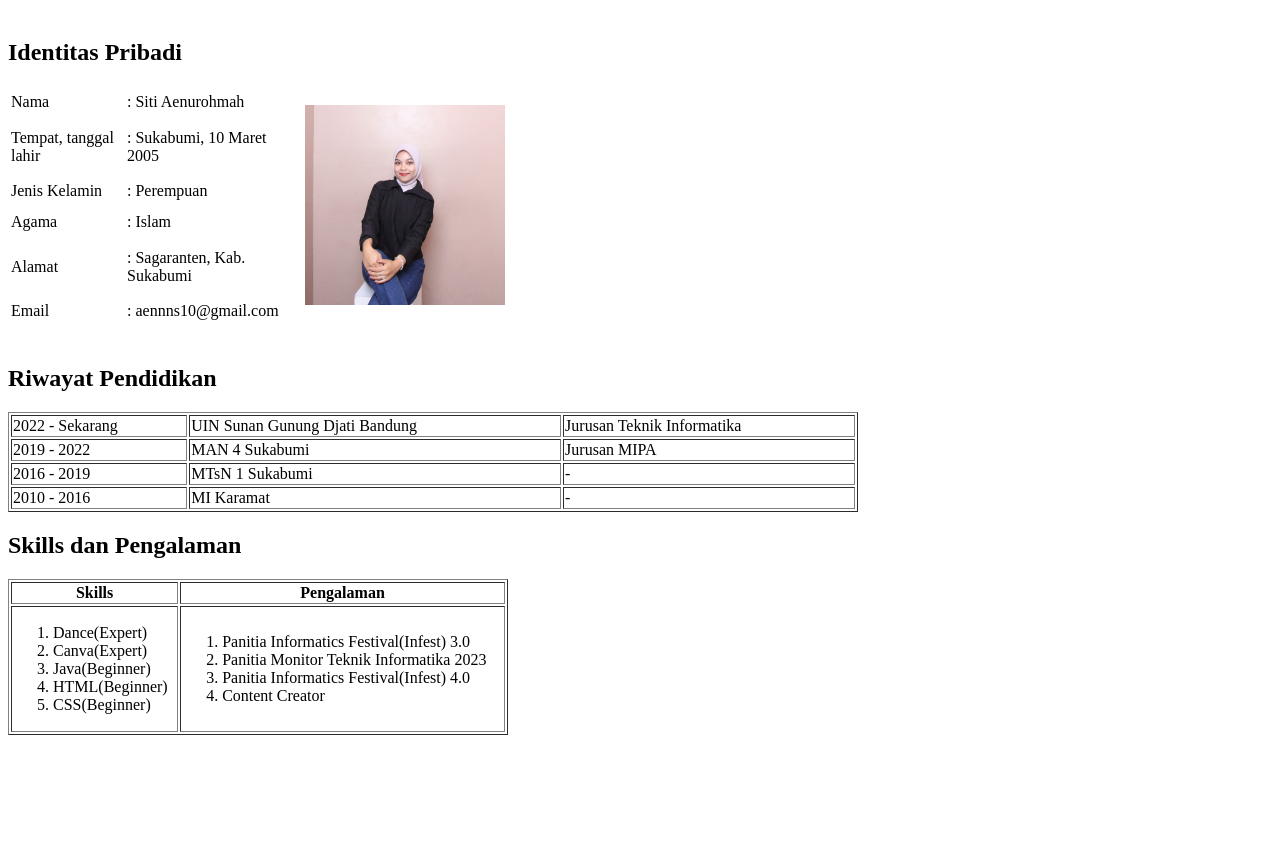
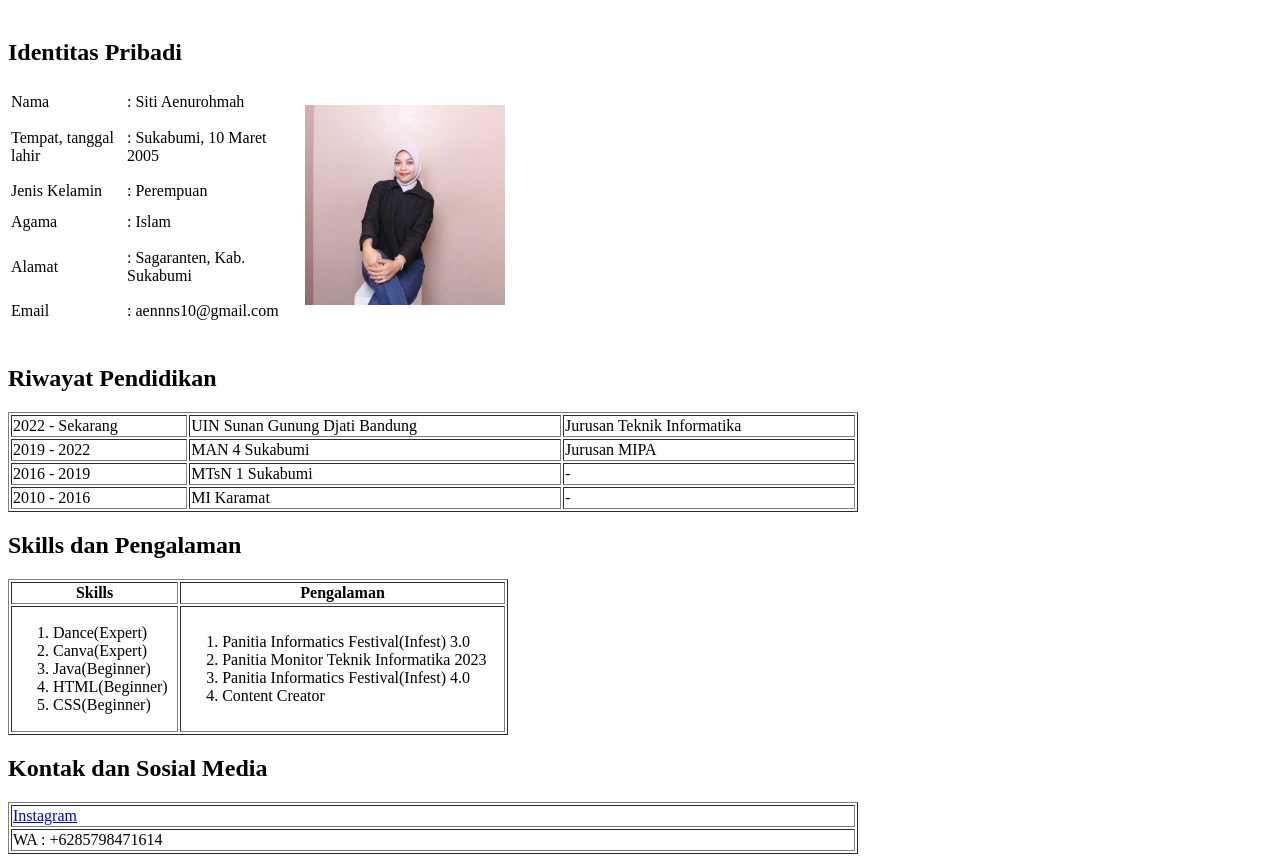
Before and after one commit to saennr/Tugas-Pengembangan-Aplikasi-Web, a plain HTML site: page index.html in a window 1280 px wide. Shown: the part 196-1058 px from the top of the page. Before the commit the page ends 939 px from the top, so only its background shows below. Drawn offline with Linux system fonts and the light colour scheme.

Commit message:
index.html

```diff
--- a/index.html
+++ b/index.html
@@ -96,5 +96,15 @@
             </tbody>
         </table>
 
+        <h2>Kontak dan Sosial Media</h2>
+        <table border="1"  width="850">
+            <tbody>
+                <tr>
+                    <td><a target="_blank" href="https://www.instagram.com/aennn.s/">Instagram</a></td>
+                </tr>
+                <tr><td>WA : +6285798471614</td></tr>
+            </tbody>
+        </table>
+
     </body>
 </html>
```
